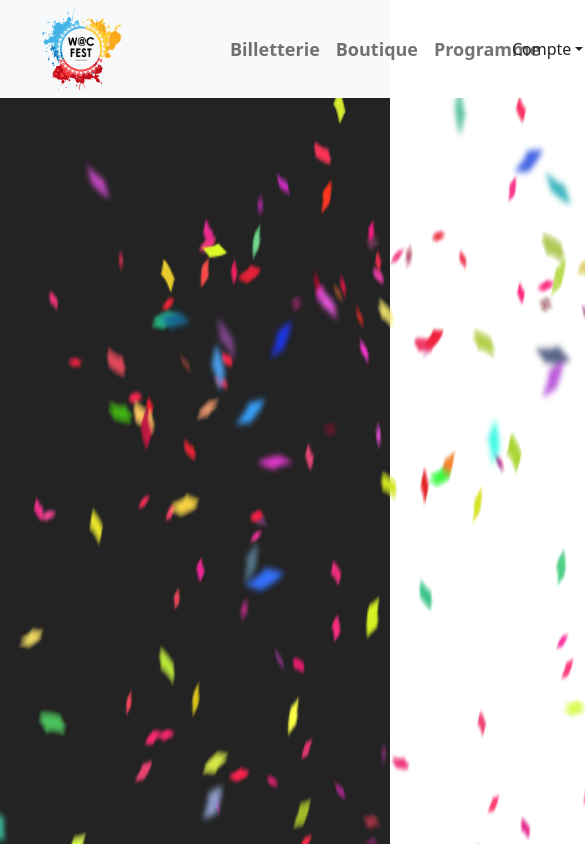
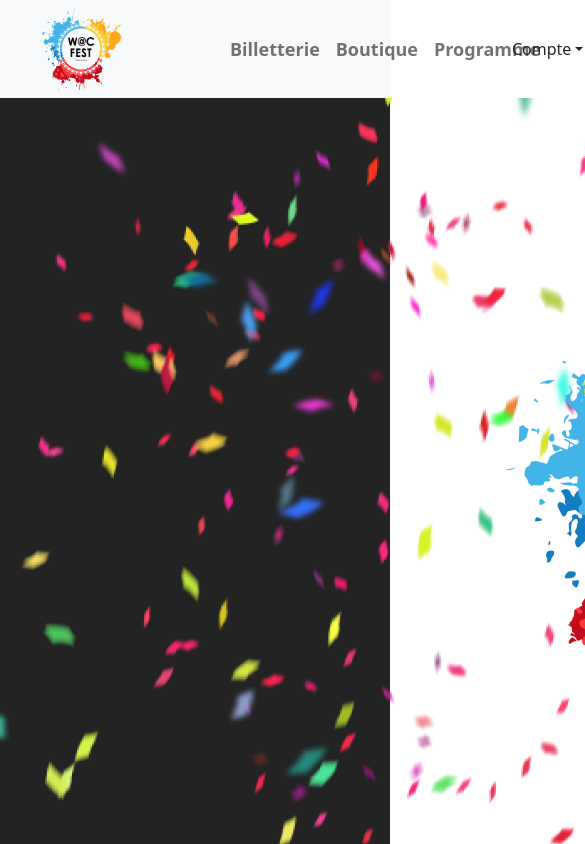
Before and after one commit to KevinJ-Dev/e-commerce-front, a React (Create React App) app in the folder wacfest_front/: page / in a window 390 px wide. Shown: the top 844 px of the page, 585 px wide, since content can reach past the window. Built offline with nearby package versions, Linux system fonts and the light colour scheme.

Commit message:
ÃSlideHome no responsive

```diff
--- a/wacfest_front/src/components/HomeSlide.js
+++ b/wacfest_front/src/components/HomeSlide.js
@@ -1,10 +1,12 @@
 import '../stylesheets/HomeSlide.css';
-import holi from '../assets/holi-png-a-joyful-and-colorful-festival-3-11583815213igyikitocm.png';
+// import logo from '../assets/logo.png';
+const holi = new URL("../assets/holi.png",import.meta.url);
 
 export default function HomeSlide(){
-    return <div className="container-ticketing">
-        <div className="container-bg-black">
-            <img src={holi} width="1250" height="1080"/>
+    return <div className="container-slide">
+        <div className="container-bg-black background-img">
+            <img src={holi}/>
+            {/*<img src={logo} width="413" height="388"/>*/}
         </div>
     </div>
 }
--- a/wacfest_front/src/stylesheets/HomeSlide.css
+++ b/wacfest_front/src/stylesheets/HomeSlide.css
@@ -2,3 +2,8 @@
     background-color: #232323;
     /*margin: 0;*/
 }
+
+.background-img{
+    /*background-repeat: no-repeat;*/
+    /*width: 300px;*/
+}
```
Also changed, not shown: wacfest_front/src/assets/holi.png (added).
